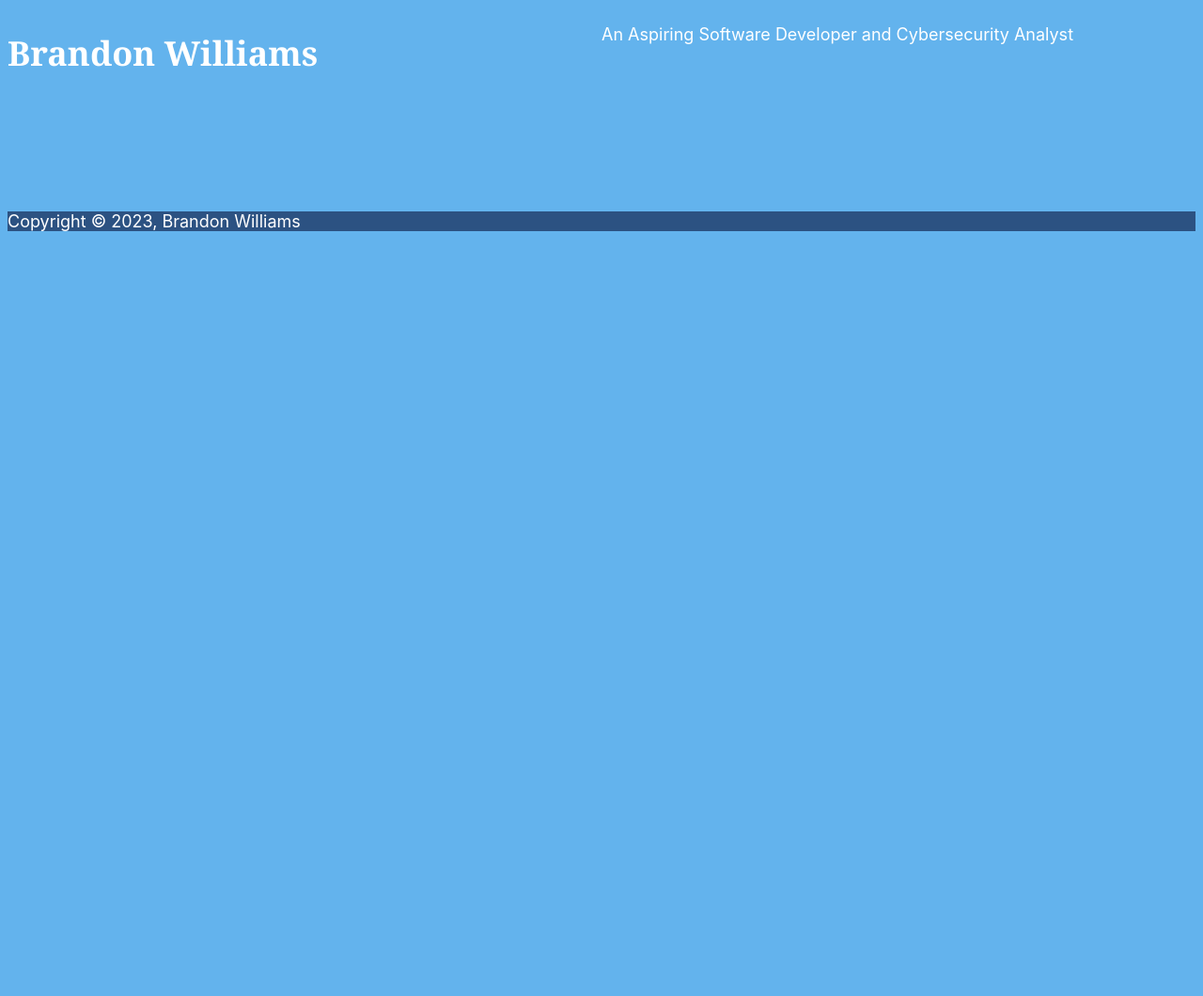
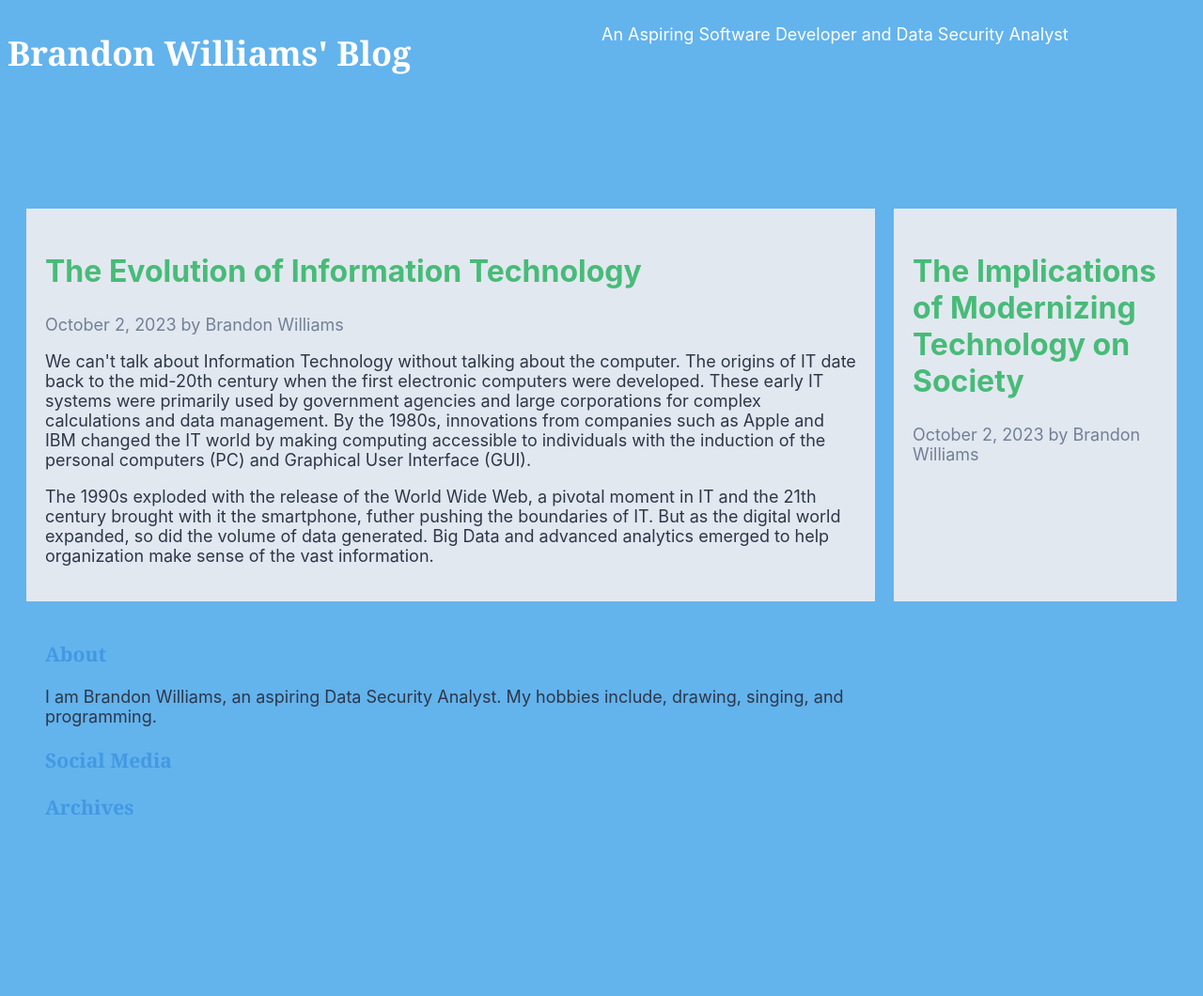
Before and after one commit to Branwilli/info2180-lab2, a plain HTML site: page index.html in a window 1280 px wide. Shown: the top 1060 px of the page at 94% size. Before the commit the page ends 800 px from the top, so only its background shows below. Drawn offline with Linux system fonts and the light colour scheme.

Commit message:
Update index.html

```diff
--- a/index.html
+++ b/index.html
@@ -9,24 +9,51 @@
     <body>
         <div class="container">
             <header>
-                <h1>Brandon Williams</h1>
-                <p>An Aspiring Software Developer and Cybersecurity Analyst</p>
+                <h1>Brandon Williams' Blog</h1>
+                <p>An Aspiring Software Developer and Data Security Analyst</p>
             </header>
-            <mian>
+
+            <main>
                 <article>
-                    <h2></h2>
+                    <h2>The Evolution of Information Technology</h2>
+                    <span>October 2, 2023 by Brandon Williams</span>
+
+                    <p>
+                        We can't talk about Information Technology without talking about the computer. The origins of IT date back to the mid-20th century when the first electronic computers were developed.
+                        These early IT systems were primarily used by government agencies and large corporations for complex calculations and data management. By the 1980s, innovations from companies such as Apple and IBM
+                        changed the IT world by making computing accessible to individuals with the induction of the personal computers (PC) and Graphical User Interface (GUI).
+                    </p>
+                    <p>The 1990s exploded with the release of the World Wide Web, a pivotal moment in IT and the 21th century brought with it the smartphone, futher pushing the boundaries of IT. But as the digital world expanded,
+                         so did the volume of data generated. Big Data and advanced analytics emerged to help organization make sense of the vast information.</p>
+                </article>
+
+                <article>
+                    <h2>The Implications of Modernizing Technology on Society</h2>
+                    <span>October 2, 2023 by Brandon Williams</span>
+
                     <p></p>
                     <p></p>
+
                 </article>
-                <article>
-                    <h2></h2>
-                    <p></p>
-                    <p></p>
-                </article>
-            </mian>
-            <aside>
-                <p></p>
-            </aside>
+
+                <aside>
+                <div>
+                    <h3>About</h3>
+                    <p>I am Brandon Williams, an aspiring Data Security Analyst. My hobbies include, drawing, singing, and programming.</p>
+                </div>
+
+                <h3>Social Media</h3>
+                <ul>
+
+                </ul>
+
+                <h3>Archives</h3>
+                <ul>
+
+                </ul>
+                </aside>
+            </main>
+
             <footer>
                 <p>Copyright &copy; 2023, Brandon Williams</p>
             </footer>
```
